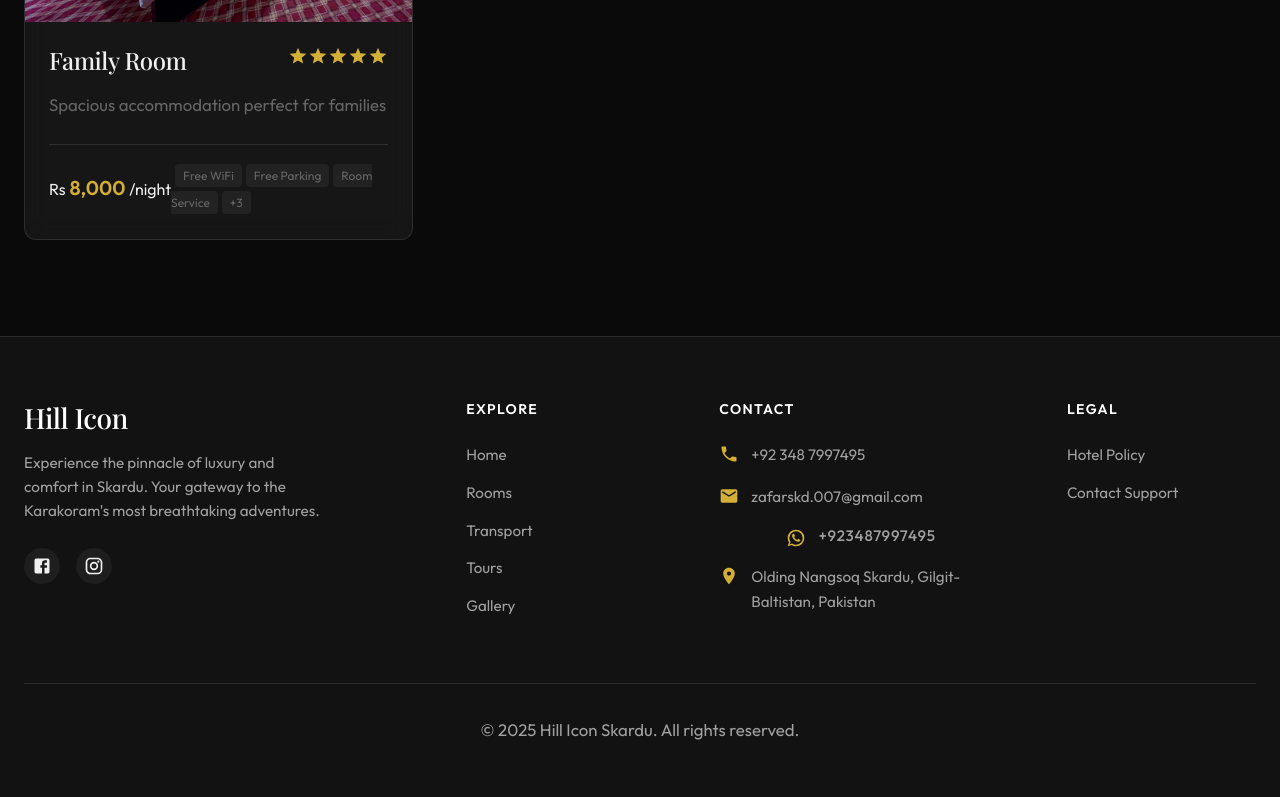
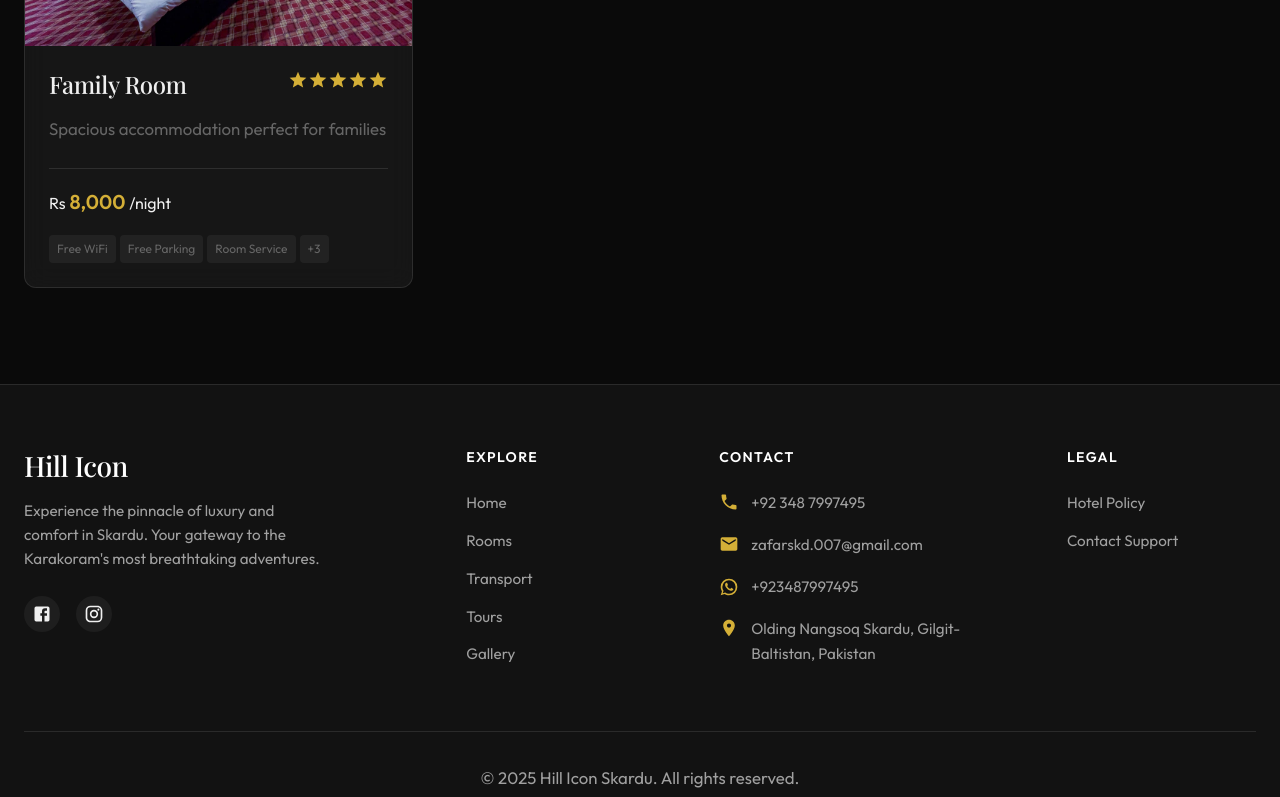
Before and after one commit to Razee4315/hill-icon-skd, a React (Vite) app: page /rooms in a window 1280 px wide. Shown: the part 1257-2054 px from the top of the page. Built offline with nearby package versions, Linux system fonts and the light colour scheme; a web font is replaced by a local one.

Commit message:
Fix whatsapp and icon in date picker

```diff
--- a/src/components/BookingForm.css
+++ b/src/components/BookingForm.css
@@ -120,6 +120,32 @@
   transition: all var(--transition-fast);
 }
 
+/* Date picker styling - white text and icon */
+.form-input[type="date"] {
+  color: #ffffff;
+}
+
+.form-input[type="date"]::-webkit-calendar-picker-indicator {
+  filter: invert(1);
+  cursor: pointer;
+  opacity: 0.8;
+}
+
+.form-input[type="date"]::-webkit-calendar-picker-indicator:hover {
+  opacity: 1;
+}
+
+/* Firefox date picker */
+.form-input[type="date"]::-moz-calendar-picker-indicator {
+  filter: invert(1);
+  cursor: pointer;
+  opacity: 0.8;
+}
+
+.form-input[type="date"]::-moz-calendar-picker-indicator:hover {
+  opacity: 1;
+}
+
 /* Fix for select dropdown options */
 .form-input select,
 select.form-input {
--- a/src/components/Footer.css
+++ b/src/components/Footer.css
@@ -106,6 +106,14 @@
   margin-top: 2px;
 }
 
+.whatsapp-btn {
+  align-items: center;
+}
+
+.whatsapp-btn .contact-icon {
+  margin-top: 0;
+}
+
 .footer-bottom {
   border-top: 1px solid var(--color-border);
   padding-top: 2rem;
--- a/src/components/Footer.tsx
+++ b/src/components/Footer.tsx
@@ -9,10 +9,7 @@ const Footer: React.FC = () => {
   const navigate = useNavigate();
   const location = useLocation();
 
-  const handleWhatsAppClick = () => {
-    const whatsappUrl = `https://wa.me/${contactInfo.whatsapp.replace(/[^0-9]/g, '')}`;
-    window.open(whatsappUrl, '_blank');
-  };
+  const whatsappLink = `https://wa.me/${contactInfo.whatsapp.replace(/[^0-9]/g, '')}`;
 
   const navigateAndTop = (path: string) => (e: React.MouseEvent) => {
     e.preventDefault();
@@ -85,10 +82,15 @@ const Footer: React.FC = () => {
                 <Email fontSize="small" className="contact-icon" />
                 <span>{contactInfo.email}</span>
               </a>
-              <button onClick={handleWhatsAppClick} className="contact-row whatsapp-btn">
+              <a
+                href={whatsappLink}
+                target="_blank"
+                rel="noopener noreferrer"
+                className="contact-row whatsapp-btn"
+              >
                 <WhatsApp fontSize="small" className="contact-icon" />
                 <span>{contactInfo.whatsapp}</span>
-              </button>
+              </a>
               <div className="contact-row">
                 <LocationOn fontSize="small" className="contact-icon" />
                 <span>{contactInfo.address}</span>
--- a/src/pages/Rooms.css
+++ b/src/pages/Rooms.css
@@ -69,6 +69,12 @@
   align-items: center;
   border-top: 1px solid var(--color-border);
   padding-top: 1rem;
+  gap: 1rem;
+  flex-wrap: wrap;
+}
+
+.room-price {
+  flex-shrink: 0;
 }
 
 .room-price .amount {
@@ -78,13 +84,22 @@
   margin: 0 0.25rem;
 }
 
+.amenities-preview {
+  display: flex;
+  flex-wrap: wrap;
+  gap: 0.25rem;
+  align-items: center;
+  min-width: 0;
+}
+
 .amenity-pill {
   font-size: 0.75rem;
   background: rgba(255, 255, 255, 0.05);
   padding: 0.25rem 0.5rem;
   border-radius: 4px;
-  margin-left: 0.25rem;
   color: var(--color-text-muted);
+  white-space: nowrap;
+  flex-shrink: 0;
 }
 
 /* Detail View */
--- a/src/pages/Tours.css
+++ b/src/pages/Tours.css
@@ -73,12 +73,28 @@
   padding-top: 1rem;
 }
 
+.inclusions-preview {
+  display: flex;
+  flex-direction: column;
+  gap: 0.5rem;
+  min-width: 0;
+}
+
+.inclusions-preview .flex {
+  display: flex;
+  flex-wrap: wrap;
+  gap: 0.25rem;
+  align-items: center;
+}
+
 .inclusion-pill {
   font-size: 0.7rem;
   background: rgba(255, 255, 255, 0.05);
   padding: 0.2rem 0.5rem;
   border-radius: 4px;
   color: var(--color-text-muted);
+  white-space: nowrap;
+  flex-shrink: 0;
 }
 
 /* Detail View */
--- a/src/pages/Transport.css
+++ b/src/pages/Transport.css
@@ -63,6 +63,12 @@
   align-items: center;
   border-top: 1px solid var(--color-border);
   padding-top: 1rem;
+  gap: 1rem;
+  flex-wrap: wrap;
+}
+
+.price-info {
+  flex-shrink: 0;
 }
 
 .price-info .amount {
@@ -72,13 +78,22 @@
   margin: 0 0.25rem;
 }
 
+.features-preview {
+  display: flex;
+  flex-wrap: wrap;
+  gap: 0.25rem;
+  align-items: center;
+  min-width: 0;
+}
+
 .feature-pill {
   font-size: 0.75rem;
   background: rgba(255, 255, 255, 0.05);
   padding: 0.25rem 0.5rem;
   border-radius: 4px;
-  margin-left: 0.25rem;
   color: var(--color-text-muted);
+  white-space: nowrap;
+  flex-shrink: 0;
 }
 
 /* Detail View */
```
